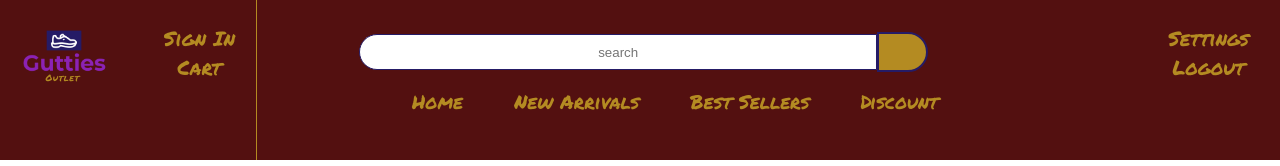
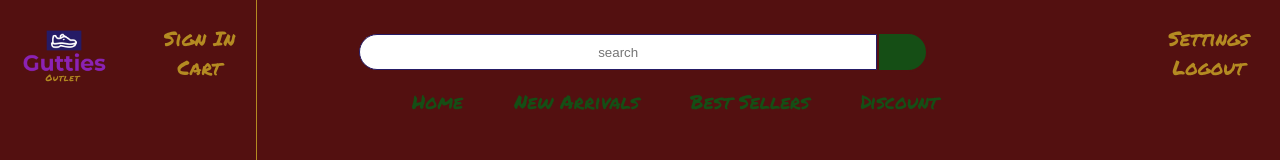
Before and after one commit to cyberstizz/theGuttiesOutlet, a React (Create React App) app in the folder client/: page / in a window 1280 px wide. Shown: the top 166 px of the page. Built offline with nearby package versions, Linux system fonts and the light colour scheme; no server answers; a web font is replaced by a local one.

Commit message:
changed color of nav

```diff
--- a/client/src/components/Header.css
+++ b/client/src/components/Header.css
@@ -102,16 +102,16 @@
     margin-left: 4vw;
     font-family: 'Permanent Marker', cursive;
     font-size: larger;
-    color: #B48B22;
+    color: rgb(21, 78, 21);
 }
 
 #searchbutton{
     height: 5vh;
     width: 4vw;
-    background-color: #B48B22;
-    color: #251B66;
+    background-color: rgb(21, 78, 21);
+    color: rgb(83, 16, 16);
     margin-top: 4vh;
-    border: 2px solid #251B66;
+    border: 2px solid rgb(83, 16, 16);
     border-top-right-radius: 20px;
     border-bottom-right-radius: 20px;
 }
```
